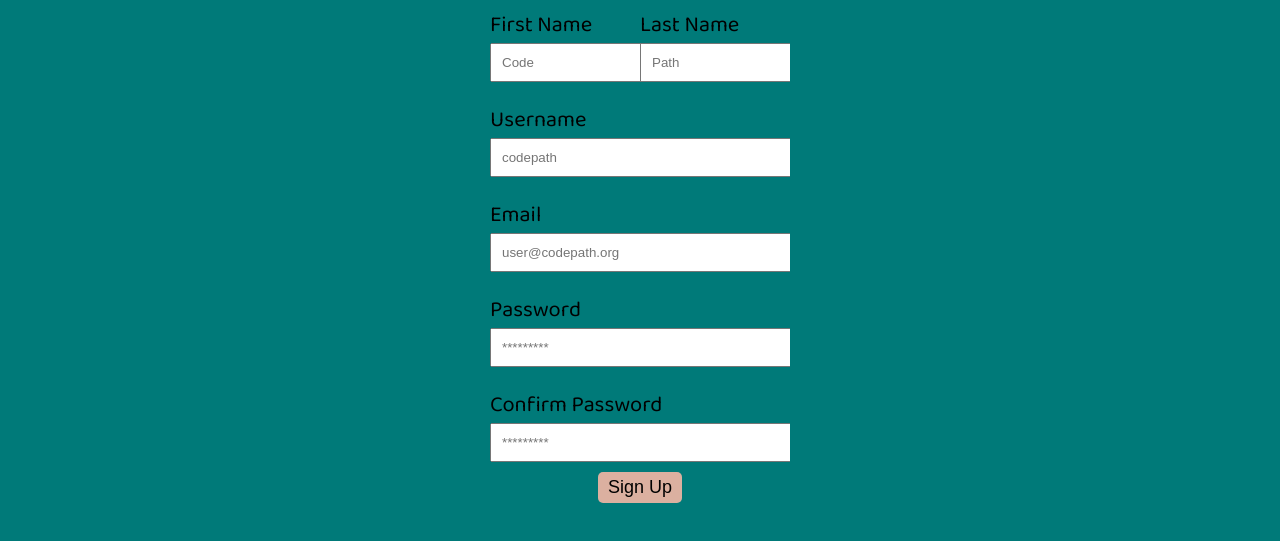
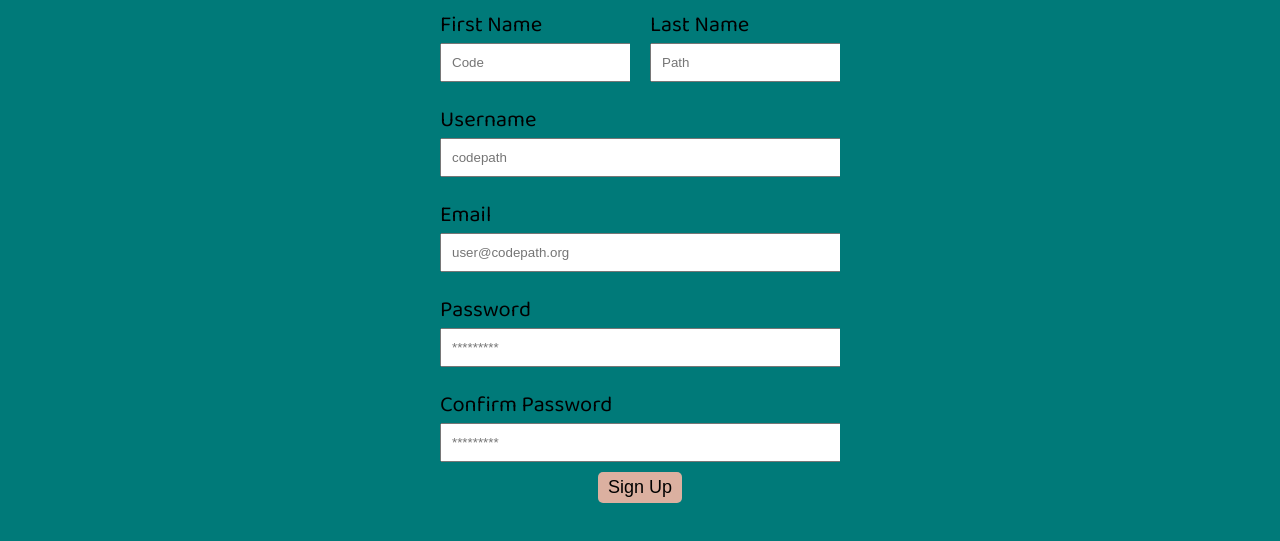
Before and after one commit to awang2330/LifeTracker-Application, a React app in the folder frontend/: page /signup in a window 1280 px wide. Shown: the part 229-770 px from the top of the page. Built offline with nearby package versions, Linux system fonts and the light colour scheme.

Commit message:
register page gap btw name

```diff
--- a/frontend/src/components/Login/Login.css
+++ b/frontend/src/components/Login/Login.css
@@ -15,12 +15,13 @@
 }
 .form-fields {
   overflow: hidden;
-  width: 300px;
+  width: 400px;
 }
 .form-input {
   max-width: 100%;
   margin: 10px;
   width: 100%;
+  overflow: hidden;
 }
 label {
   display: block;
--- a/frontend/src/components/SignUp/Signup.css
+++ b/frontend/src/components/SignUp/Signup.css
@@ -3,9 +3,10 @@
 }
 .form-input-name {
   display: flex;
-  max-width: 100%;
   width: 100%;
   margin: 10px;
+  grid-gap: 20px;
+  gap: 20px;
 }
 .form-input-name .form-input {
   margin: 0;
```
